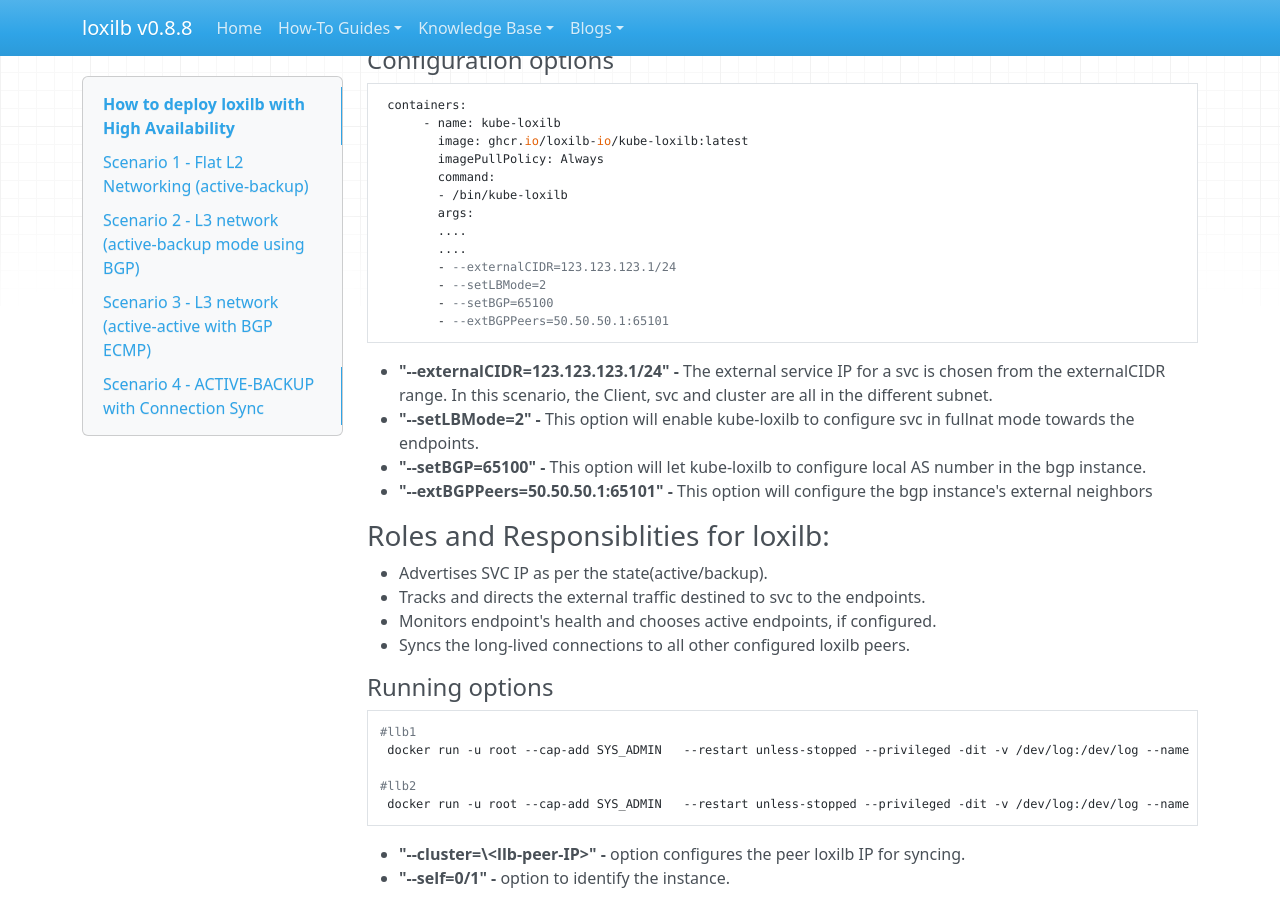
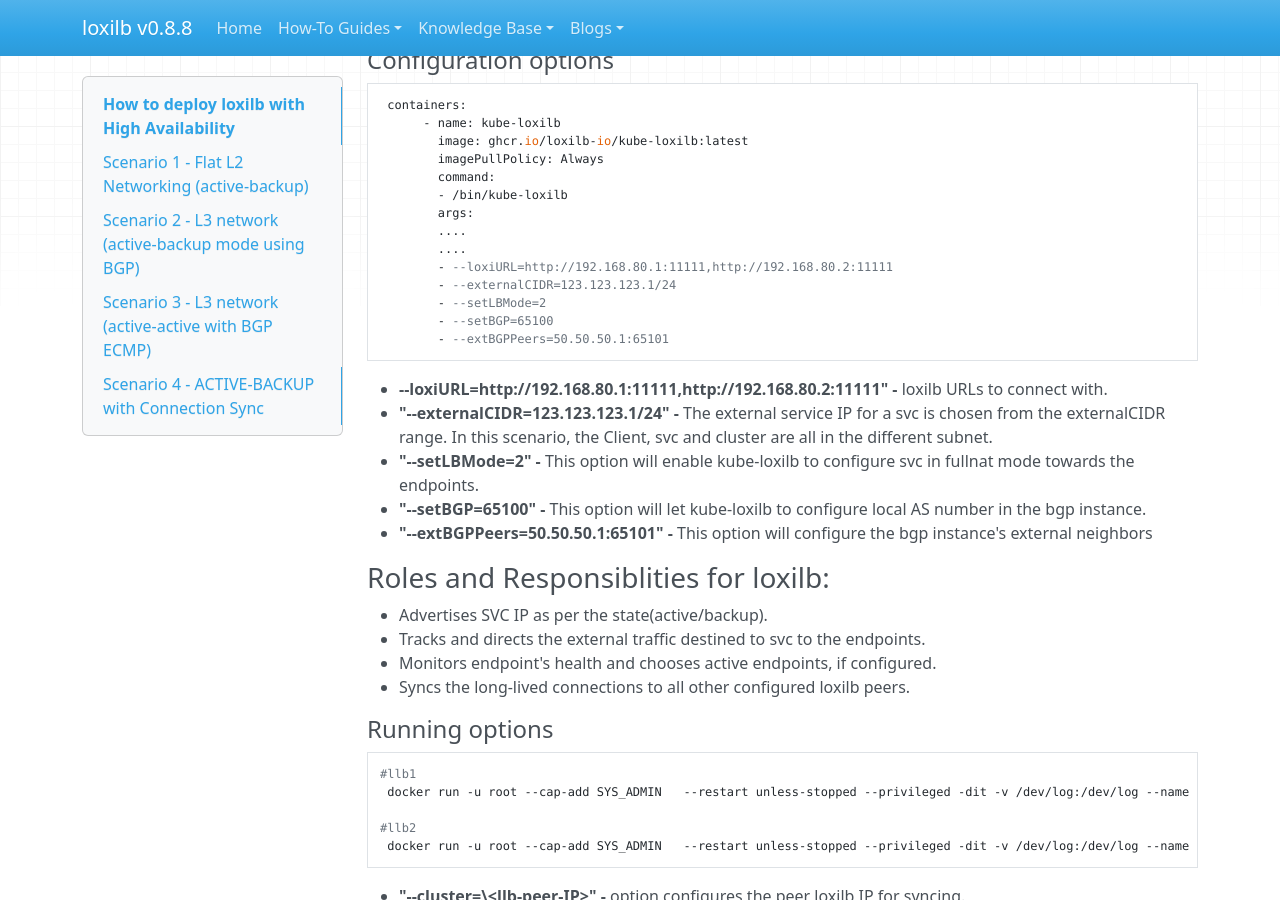
Before and after one commit to loxilb-io/loxilbdocs, an MkDocs documentation site: the page built from docs/ha-deploy.md, in a window 1280 px wide and 900 px high, scrolled down 10244 px. Built offline with MkDocs 1.6.1, drawn with Linux system fonts in a browser that asks for light colours; nearby versions of some CDN libraries.

Commit message:
Update ha-deploy.md

````diff
--- a/docs/ha-deploy.md
+++ b/docs/ha-deploy.md
@@ -298,12 +298,14 @@
         args:
         ....
         ....
+        - --loxiURL=http://192.168.80.1:11111,http://192.168.80.2:11111
         - --externalCIDR=123.123.123.1/24
         - --setLBMode=2
         - --setBGP=65100
         - --extBGPPeers=50.50.50.1:65101
 ```
 
+  *  <b>--loxiURL=http://192.168.80.1:11111,http://192.168.80.2:11111" -</b> loxilb URLs to connect with.
   *  <b>"--externalCIDR=123.123.123.1/24" -</b> The external service IP for a svc is chosen from the externalCIDR range. In this scenario, the Client, svc and cluster are all in the different subnet.
   *  <b>"--setLBMode=2" -</b> This option will enable kube-loxilb to configure svc in fullnat mode towards the endpoints.
   *  <b>"--setBGP=65100" -</b> This option will let kube-loxilb to configure local AS number in the bgp instance.
````
